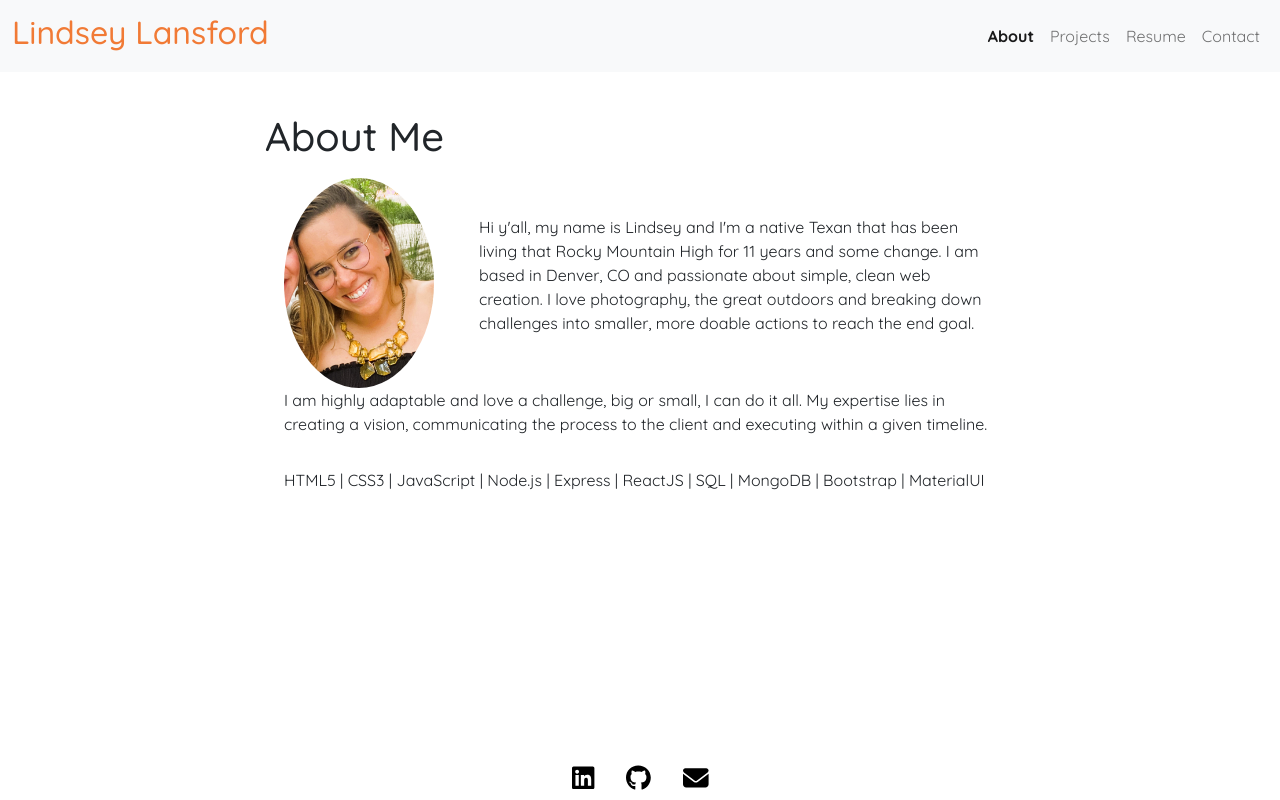
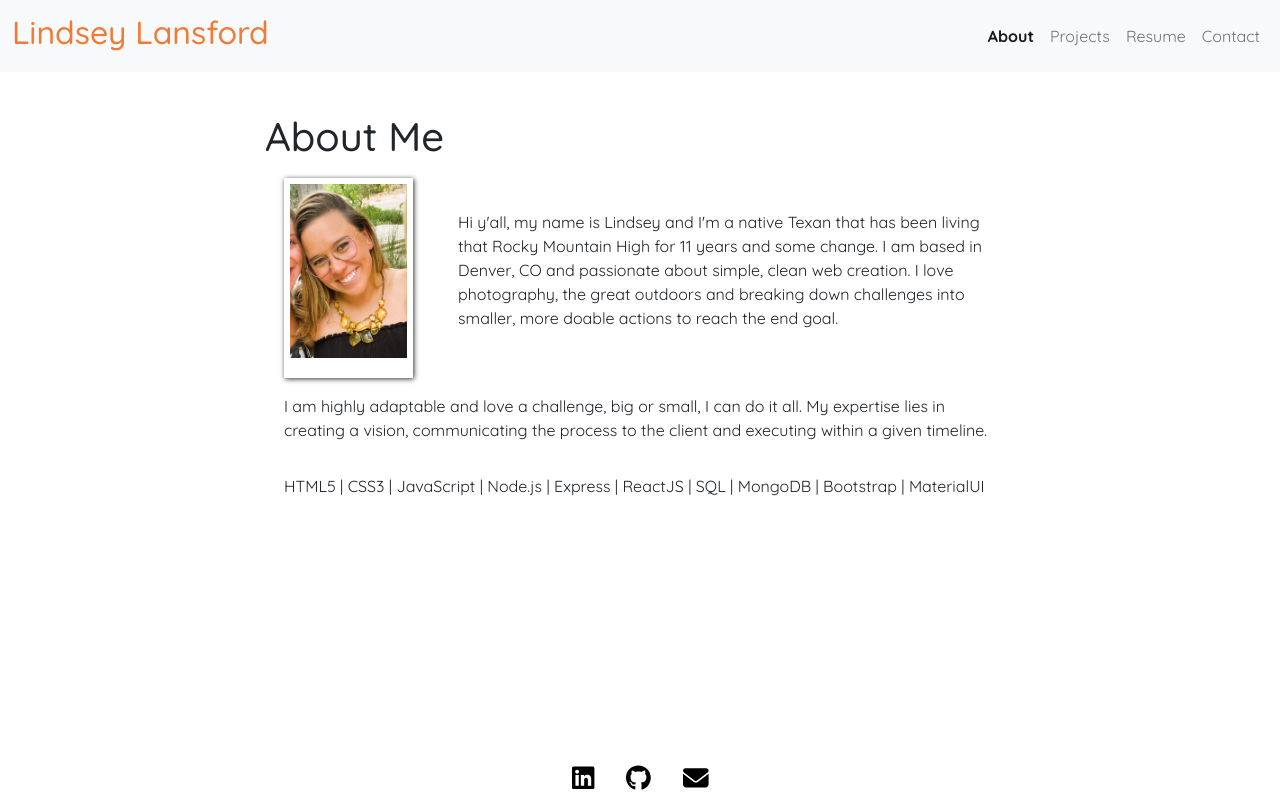
Before and after one commit to lindsey-lansford/react-portfolio, a React (Create React App) app: page /react-portfolio/about in a window 1280 px wide. Built offline with nearby package versions, Linux system fonts and the light colour scheme.

Commit message:
adding stylsheet

```diff
--- a/src/pages/About.js
+++ b/src/pages/About.js
@@ -1,6 +1,6 @@
 import "../styles/about.css";
 import bioImage from "../images/profpic2.jpg";
-import { Container, Stack, Grid, Avatar, Box } from '@mui/material';
+import { Container, Stack, Box } from '@mui/material';
 
 
 const About = () => {
@@ -14,7 +14,7 @@ return (
         spacing={{ xs: 1, sm: 2, md: 4, lg: 5 }}
         alignItems="center"
         >
-          <Avatar src={bioImage} alt="profile" sx={{ width: 150, height: 210, margin: 2}}/>
+          <img className="profpic" src={bioImage} alt="profile" sx={{ width: 150, height: 210, margin: 2}}/>
         <Box>
         <p>Hi y'all, my name is Lindsey and I'm a native Texan that has been living that Rocky Mountain High for 11 years and some change. I am based in Denver, CO and passionate about simple, clean web creation. I love photography, the great outdoors and breaking down challenges into smaller, more doable actions to reach the end goal.</p>
         </Box>
@@ -23,7 +23,8 @@ return (
         display="flex"
         direction="column"
         spacing={{ xs: 1, sm: 2, md: 4 }}
-        alignItems= "baseline"
+        alignItems="baseline"
+        className="lower-section"
       >
         <Box>
         I am highly adaptable and love a challenge, big or small, I can do it all. My expertise lies in creating a vision, communicating the process to the client and executing within a given timeline.
```
